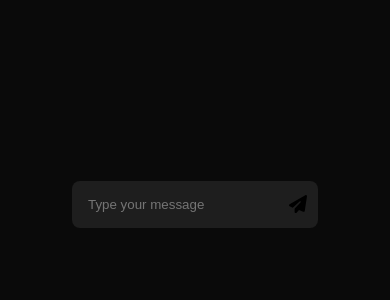
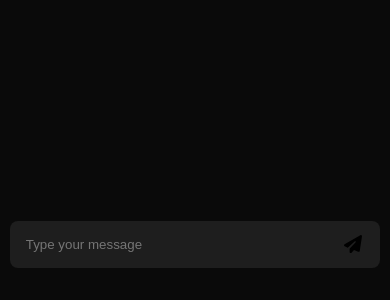
Before and after one commit to ScriptNewbie/ai-chatbot, a Next.js app: page / in a window 390 px wide. Shown: the part 544-844 px from the top of the page. Built offline with nearby package versions, Linux system fonts and the light colour scheme.

Commit message:
fix: Layout improvements for mobile phones

```diff
--- a/app/page.tsx
+++ b/app/page.tsx
@@ -72,13 +72,22 @@ export default function Chat() {
   }, [response, history, ref]);
 
   return (
-    <div style={{ width: "100dvw", height: "100vh", padding: "72px" }}>
+    <div
+      style={{
+        width: "100dvw",
+        height: "100vh",
+        display: "flex",
+        justifyContent: "center",
+        paddingTop: "32px",
+        paddingBottom: "32px",
+      }}
+    >
       <div
         style={{
           display: "flex",
           flexDirection: "column",
-          height: "100%",
-          maxHeight: "100%",
+          flexGrow: 1,
+          maxWidth: "95dvw",
         }}
       >
         <div style={{ display: "flex", justifyContent: "flex-end" }}>
```
